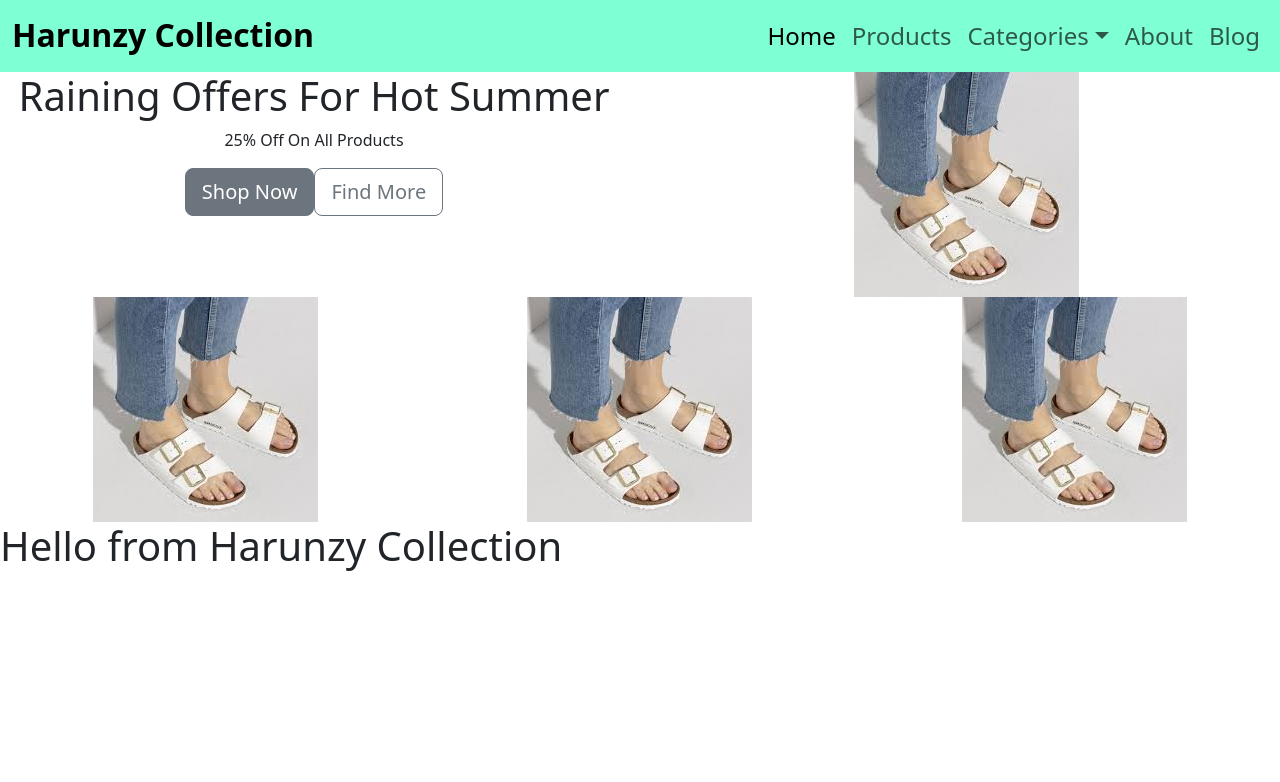
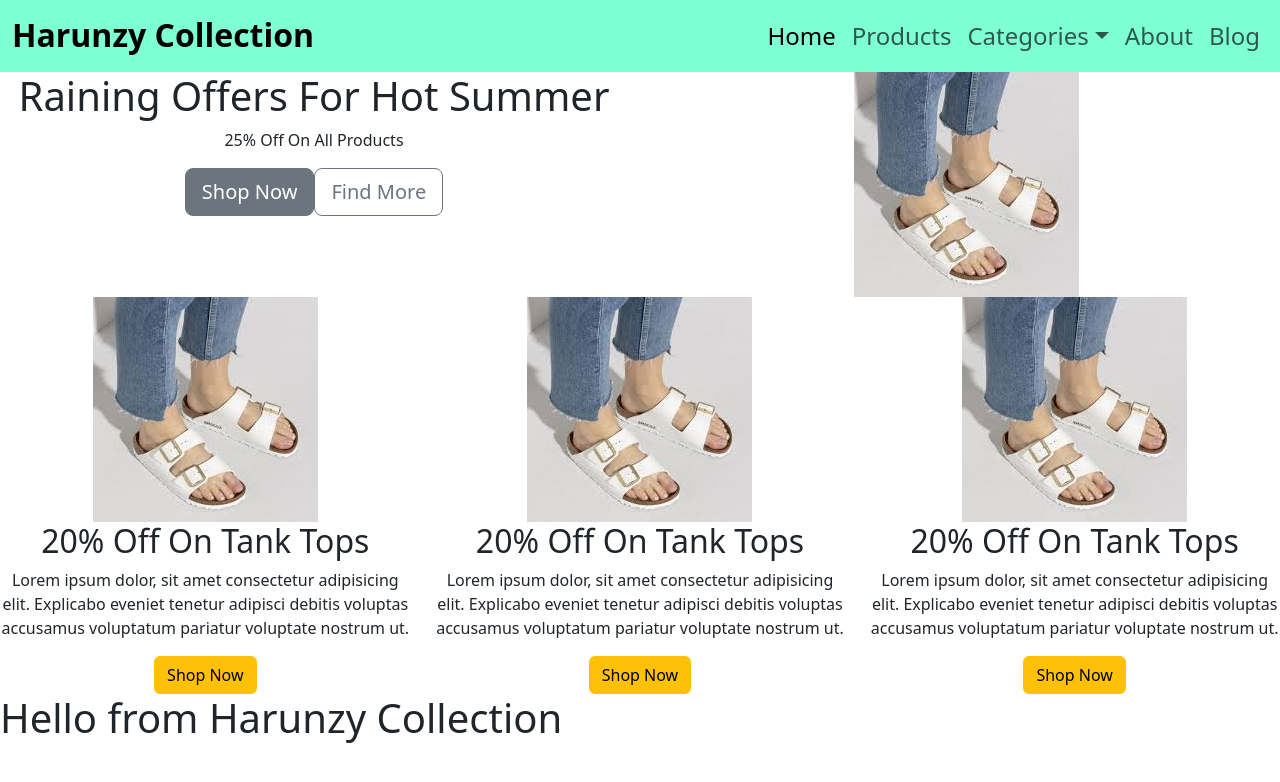
Before and after one commit to HarunaZakaria/HarunzyCollection, a React (Vite) app: page / in a window 1280 px wide. Shown: the top 782 px of the page. Built offline with nearby package versions, Linux system fonts and the light colour scheme.

Commit message:
add more content

```diff
--- a/src/Components/Header.jsx
+++ b/src/Components/Header.jsx
@@ -22,12 +22,30 @@ export default function Header() {
             <div className="row header-message">
                 <div className="col-lg-4">
                     <img src="/images/sandals.jpg" alt="picture" />
+                    <h2>20% Off On Tank Tops</h2>
+                    <p>Lorem ipsum dolor, sit amet consectetur adipisicing elit.
+                        Explicabo eveniet tenetur adipisci debitis voluptas accusamus
+                        voluptatum pariatur voluptate nostrum ut.
+                    </p>
+                    <button type="button" className="btn btn-warning">Shop Now</button>
                 </div>
                 <div className="col-lg-4">
                     <img src="/images/sandals.jpg" alt="picture" />
+                    <h2>20% Off On Tank Tops</h2>
+                    <p>Lorem ipsum dolor, sit amet consectetur adipisicing elit.
+                        Explicabo eveniet tenetur adipisci debitis voluptas accusamus
+                        voluptatum pariatur voluptate nostrum ut.
+                    </p>
+                    <button type="button" className="btn btn-warning">Shop Now</button>
                 </div>
                 <div className="col-lg-4">
                     <img src="/images/sandals.jpg" alt="picture" />
+                    <h2>20% Off On Tank Tops</h2>
+                    <p>Lorem ipsum dolor, sit amet consectetur adipisicing elit.
+                        Explicabo eveniet tenetur adipisci debitis voluptas accusamus
+                        voluptatum pariatur voluptate nostrum ut.
+                    </p>
+                    <button type="button" className="btn btn-warning">Shop Now</button>
                 </div>
             </div>
             {/* Categories section end */}
```
